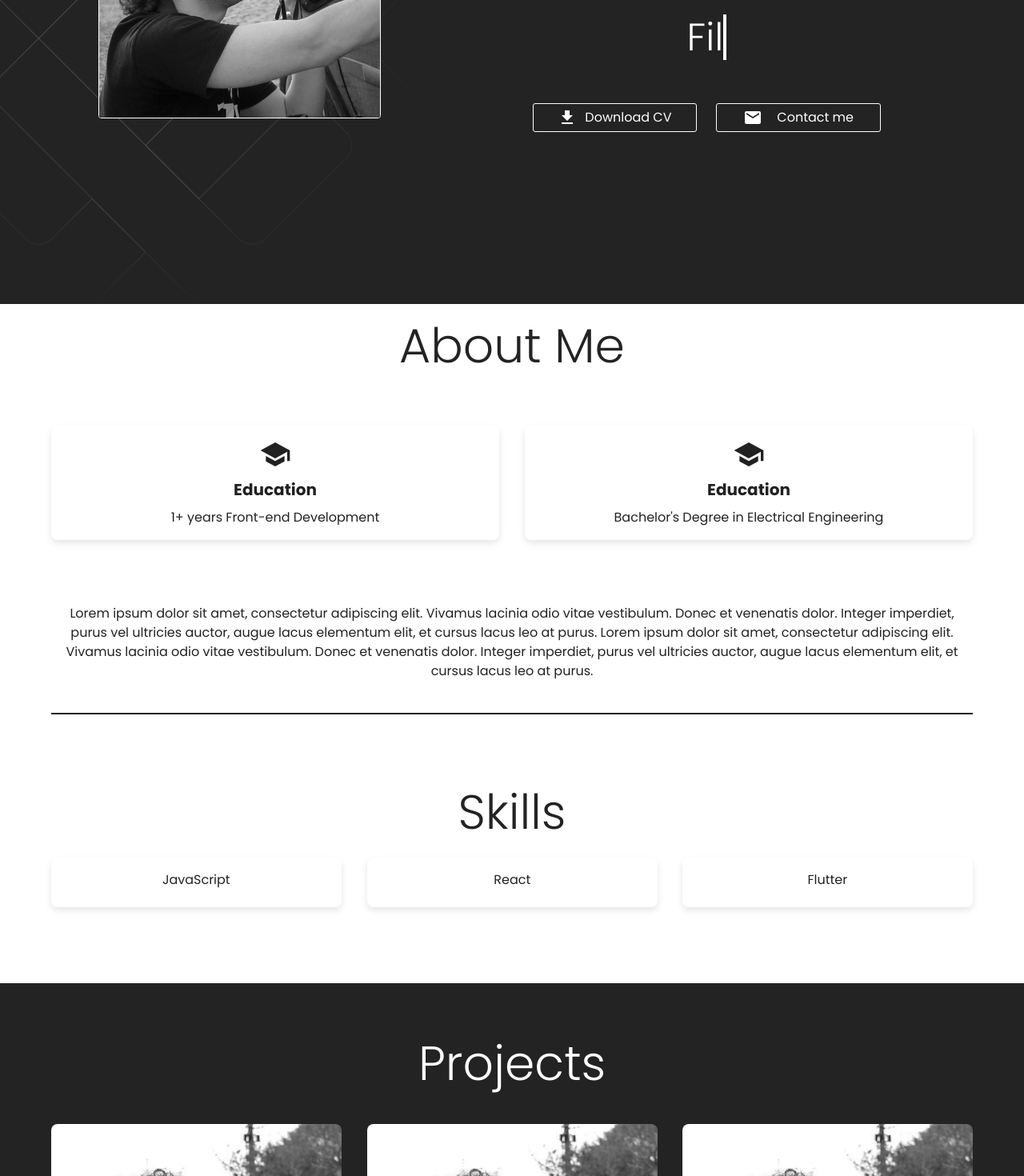
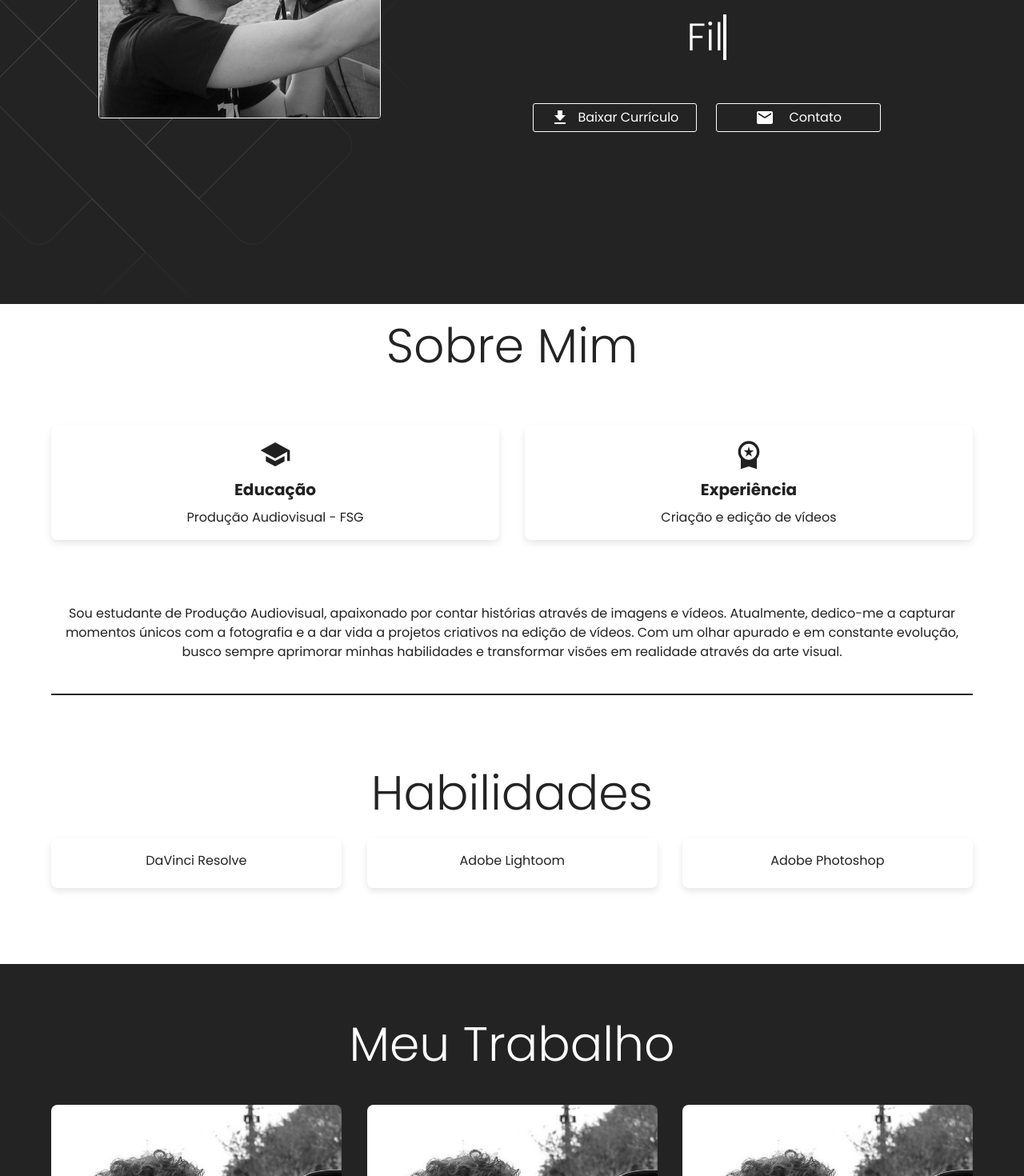
Before and after one commit to Masthw/PortfolioJohnix, a React (Vite) app: page / in a window 1280 px wide. Shown: the part 420-1890 px from the top of the page at 80% size. Built offline with nearby package versions, Linux system fonts and the light colour scheme.

Commit message:
chore: change informations to the correct client

```diff
--- a/src/components/NavBar/NavBar.tsx
+++ b/src/components/NavBar/NavBar.tsx
@@ -54,13 +54,13 @@ const NavBar = () => {
             }}
           >
             <MenuItem onClick={() => handleScroll("about-section")}>
-              About
+              Sobre Mim
             </MenuItem>
             <MenuItem onClick={() => handleScroll("skills-section")}>
-              Skills
+              Habilidades
             </MenuItem>
             <MenuItem onClick={() => handleScroll("projects-section")}>
-              Projects
+              Meu Trabalho
             </MenuItem>
           </Box>
           <IconButton
@@ -94,7 +94,7 @@ const NavBar = () => {
       >
         <List sx={{ width: "100%", paddingLeft: "10px", paddingRight: "10px" }}>
           <ListItem component="a" onClick={() => handleScroll("about-section")}>
-            <ListItemText primary="About" />
+            <ListItemText primary="Sobre Mim" />
           </ListItem>
           <Divider
             sx={{ backgroundColor: theme.palette.primary.contrastText }}
@@ -103,7 +103,7 @@ const NavBar = () => {
             component="a"
             onClick={() => handleScroll("skills-section")}
           >
-            <ListItemText primary="Skills" />
+            <ListItemText primary="Habilidades" />
           </ListItem>
           <Divider
             sx={{ backgroundColor: theme.palette.primary.contrastText}}
@@ -112,7 +112,7 @@ const NavBar = () => {
             component="a"
             onClick={() => handleScroll("projects-section")}
           >
-            <ListItemText primary="Projects" />
+            <ListItemText primary="Projetos" />
           </ListItem>
         </List>
       </Drawer>
--- a/src/pages/Home/sections/About/About.tsx
+++ b/src/pages/Home/sections/About/About.tsx
@@ -1,6 +1,7 @@
 import { Container, Typography, Box, styled, Grid, Divider } from "@mui/material";
 import InfoBox from "./InfoBox";
 import SchoolIcon from "@mui/icons-material/School";
+import WorkspacePremiumIcon from '@mui/icons-material/WorkspacePremium';
 import { useEffect, useRef, useState } from "react";
 import "./styles/animationsAbout.css";
 
@@ -50,35 +51,28 @@ const About = () => {
         <Container maxWidth="lg">
           <Box sx={{ textAlign: "center" }}>
             <Typography variant="h2" color="primary" gutterBottom>
-              About Me
+             Sobre Mim
             </Typography>
             <Grid container spacing={4} sx={{ mt: 4 }}>
               <Grid item xs={12} md={6}>
                 <InfoBox
                   icon={SchoolIcon}
-                  title="Education"
-                  description={"1+ years Front-end Development"}
+                  title="Educação"
+                  description={"Produção Audiovisual - FSG"}
                   animationClass={isVisible ? "slide-left" : ""}
                 />
               </Grid>
               <Grid item xs={12} md={6}>
                 <InfoBox
-                  icon={SchoolIcon}
-                  title="Education"
-                  description="Bachelor's Degree in Electrical Engineering"
+                  icon={WorkspacePremiumIcon}
+                  title="Experiência"
+                  description="Criação e edição de vídeos"
                   animationClass={isVisible ? "slide-right" : ""}
                 />
               </Grid>
             </Grid>
             <Typography variant="body1" color="textPrimary" sx={{ mt: 10 }}>
-              Lorem ipsum dolor sit amet, consectetur adipiscing elit. Vivamus
-              lacinia odio vitae vestibulum. Donec et venenatis dolor. Integer
-              imperdiet, purus vel ultricies auctor, augue lacus elementum elit,
-              et cursus lacus leo at purus. Lorem ipsum dolor sit amet,
-              consectetur adipiscing elit. Vivamus lacinia odio vitae
-              vestibulum. Donec et venenatis dolor. Integer imperdiet, purus vel
-              ultricies auctor, augue lacus elementum elit, et cursus lacus leo
-              at purus.
+            Sou estudante de Produção Audiovisual, apaixonado por contar histórias através de imagens e vídeos. Atualmente, dedico-me a capturar momentos únicos com a fotografia e a dar vida a projetos criativos na edição de vídeos. Com um olhar apurado e em constante evolução, busco sempre aprimorar minhas habilidades e transformar visões em realidade através da arte visual.
             </Typography>
             <Divider sx={{ marginTop: 5, height: 1.5, backgroundColor: 'primary.main' }} />
           </Box>
--- a/src/pages/Home/sections/Hero/ContactMe.tsx
+++ b/src/pages/Home/sections/Hero/ContactMe.tsx
@@ -3,6 +3,7 @@ import { IconButton, Typography, Box, Link, useTheme } from "@mui/material";
 import EmailIcon from "@mui/icons-material/Email";
 import LinkedInIcon from "@mui/icons-material/LinkedIn";
 import InstagramIcon from "@mui/icons-material/Instagram";
+import YouTubeIcon from '@mui/icons-material/YouTube';
 import StyledButton from "../../../../components/StyledButton/StyledButton";
 import "./styles/animations.css";
 
@@ -19,7 +20,7 @@ const ContactMe = () => {
       {!showIcons ? (
         <StyledButton onClick={handleClick}>
           <EmailIcon />
-          <Typography sx={{ marginLeft: 1 }}>Contact me</Typography>
+          <Typography sx={{ marginLeft: 1 }}>Contato</Typography>
         </StyledButton>
       ) : (
         <Box
@@ -31,7 +32,7 @@ const ContactMe = () => {
           }}
         >
           <Link
-            href="mailto:maverick17xd@gmail.com"
+            href="mailto:silvajohnattan@gmail.com"
             color="inherit"
             className="bounce-icon"
             sx={{
@@ -68,7 +69,7 @@ const ContactMe = () => {
           </Link>
 
           <Link
-            href="https://www.instagram.com/jdoes.galeria?igsh=ZGUyZXUzbzUzcWpo"
+            href="https://www.instagram.com/johnatttttttttttttttttttttttan/"
             target="_blank"
             color="inherit"
             className="bounce-icon"
@@ -85,6 +86,24 @@ const ContactMe = () => {
               <InstagramIcon />
             </IconButton>
           </Link>
+          <Link
+            href="https://www.youtube.com/@johnatttttttttttttttttttttttan"
+            target="_blank"
+            color="inherit"
+            className="bounce-icon"
+            sx={{
+              animationDelay: "0.6s",
+              color: theme.palette.primary.contrastText,
+              borderRadius: "50%",
+              '&:hover' : {
+            backgroundColor: theme.palette.secondary.light
+        },
+            }}
+          >
+            <IconButton color="inherit">
+              <YouTubeIcon />
+            </IconButton>
+          </Link>
         </Box>
       )}
     </>
--- a/src/pages/Home/sections/Hero/Hero.tsx
+++ b/src/pages/Home/sections/Hero/Hero.tsx
@@ -119,7 +119,7 @@ const Hero = () => {
                   >
                     <StyledButton onClick={() => console.log("Download")}>
                       <DownloadIcon />
-                      <Typography>Download CV</Typography>
+                      <Typography>Baixar Currículo</Typography>
                     </StyledButton>
                   </Grid>
                   <Grid
--- a/src/pages/Home/sections/Projects/Projects.tsx
+++ b/src/pages/Home/sections/Projects/Projects.tsx
@@ -60,7 +60,7 @@ const Projects = () => {
             gutterBottom
             marginBottom={5}
           >
-            Projects
+            Meu Trabalho
           </Typography>
           <Grid container spacing={4}>
             <Grid item xs={12} md={4}>
--- a/src/pages/Home/sections/Skills/Skills.tsx
+++ b/src/pages/Home/sections/Skills/Skills.tsx
@@ -4,14 +4,14 @@ import { useEffect, useRef, useState } from "react";
 
 const Skills = () => {
   const [isVisible, setIsVisible] = useState({
-    javascript: false,
-    react: false,
-    flutter: false,
+    daVinciResolve: false,
+    adobeLigthroom: false,
+    adobePhotoshop: false,
   });
 
-  const javascriptRef = useRef<HTMLDivElement | null>(null);
-  const reactRef = useRef<HTMLDivElement | null>(null);
-  const flutterRef = useRef<HTMLDivElement | null>(null);
+  const daVinciResolveRef = useRef<HTMLDivElement | null>(null);
+  const adobeLigthroomRef = useRef<HTMLDivElement | null>(null);
+  const adobePhotoshopRef = useRef<HTMLDivElement | null>(null);
 
   const StyledSkills = styled("div")(({ theme }) => ({
     backgroundColor: theme.palette.background.default,
@@ -50,9 +50,9 @@ const Skills = () => {
       };
     };
 
-    observeElement(javascriptRef, "javascript");
-    observeElement(reactRef, "react");
-    observeElement(flutterRef, "flutter");
+    observeElement(daVinciResolveRef, "daVinciResolve");
+    observeElement(adobeLigthroomRef, "adobeLigthroom");
+    observeElement(adobePhotoshopRef, "adobePhotoshop");
   }, []);
 
   return (
@@ -60,31 +60,31 @@ const Skills = () => {
       <Container maxWidth="lg">
         <Box sx={{ textAlign: "center" }}>
           <Typography variant="h2" color="primary" gutterBottom>
-            Skills
+            Habilidades
           </Typography>
           <Grid container spacing={4} marginBottom={3}>
             <Grid item xs={12} md={4}>
               <SkillCard
-                title="JavaScript"
+                title="DaVinci Resolve"
                 delay={0.2}
-                ref={javascriptRef}
-                animationClass={isVisible.javascript ? "grow-animation" : ""}
+                ref={daVinciResolveRef}
+                animationClass={isVisible.daVinciResolve ? "grow-animation" : ""}
               />
             </Grid>
             <Grid item xs={12} md={4}>
               <SkillCard
-                title="React"
+                title="Adobe Lightoom"
                 delay={0.4}
-                ref={reactRef}
-                animationClass={isVisible.javascript ? "grow-animation" : ""}
+                ref={adobeLigthroomRef}
+                animationClass={isVisible.daVinciResolve ? "grow-animation" : ""}
               />
             </Grid>
             <Grid item xs={12} md={4}>
               <SkillCard
-                title="Flutter"
+                title="Adobe Photoshop"
                 delay={0.6}
-                ref={flutterRef}
-                animationClass={isVisible.javascript ? "grow-animation" : ""}
+                ref={adobePhotoshopRef}
+                animationClass={isVisible.daVinciResolve ? "grow-animation" : ""}
               />
             </Grid>
           </Grid>
```
